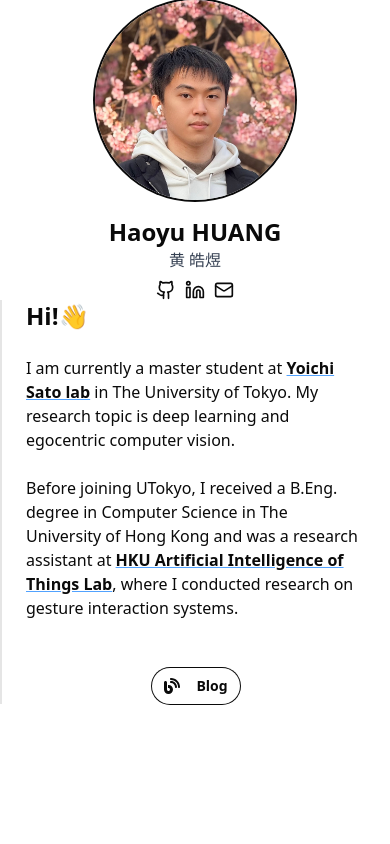
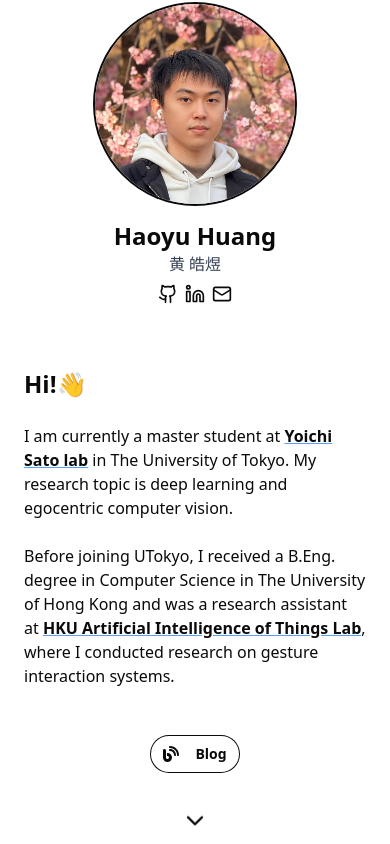
Before and after one commit to louishhy/louishhy-homepage, a Next.js app: page / in a window 390 px wide. Built offline with nearby package versions, Linux system fonts and the light colour scheme.

Commit message:
landing page mobile styling

```diff
--- a/src/app/(home)/components/Description.tsx
+++ b/src/app/(home)/components/Description.tsx
@@ -4,12 +4,12 @@
 
 const Description = () => {
   return (
-    <div className="flex w-full flex-col md:h-full md:flex-row">
-      <div className="md:h-full md:w-2/5">
+    <div className="flex h-full w-full flex-1 flex-col items-center justify-center md:flex-row md:gap-8">
+      <div>
         <AvatarPanel />
       </div>
 
-      <div className="flex flex-col items-center justify-center md:h-full md:w-3/5">
+      <div className="mt-8">
         <SummaryPanel />
       </div>
     </div>
--- a/src/app/(home)/components/SummaryPanel.tsx
+++ b/src/app/(home)/components/SummaryPanel.tsx
@@ -3,7 +3,7 @@
 
 const SummaryPanel = () => {
   return (
-    <div className="flex h-full w-full flex-col items-center justify-center border-l-2">
+    <div className="flex h-full w-full flex-col items-center justify-center py-8 md:border-l-2">
       {/* Description part */}
       <div className="mx-6 flex flex-col justify-between">
         <p className="max-w-prose text-2xl font-bold">Hi!👋</p>
--- a/src/app/(home)/page.tsx
+++ b/src/app/(home)/page.tsx
@@ -1,13 +1,15 @@
 import React from "react";
 import Description from "./components/Description";
+import { LuChevronDown } from "react-icons/lu";
 
 const Home = () => {
   return (
-    <div className="container mx-auto my-auto flex flex-col items-center justify-center">
-      <section className="flex w-full md:h-screen md:w-3/4">
+    <main className="container mx-auto my-auto flex flex-col">
+      <section className="flex h-screen w-full flex-col items-center justify-center">
         <Description />
+        <LuChevronDown className="animate-bounce pb-2 text-4xl" />
       </section>
-    </div>
+    </main>
   );
 };
 
--- a/src/constants/basicInfo.ts
+++ b/src/constants/basicInfo.ts
@@ -1,5 +1,5 @@
 const basicInfo = {
-  name: "Haoyu HUANG",
+  name: "Haoyu Huang",
   localName: "黄 皓煜",
 
   linkedinUrl: "https://www.linkedin.com/in/louishhy/",
```
